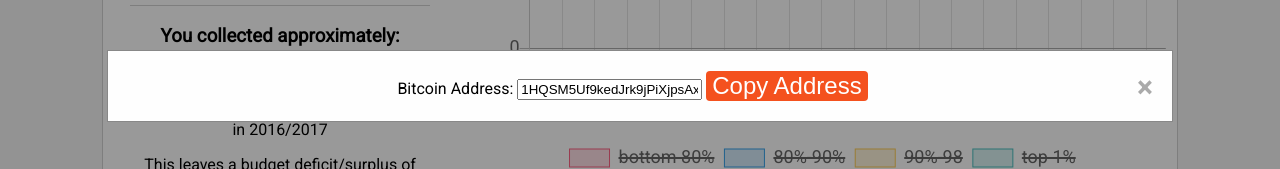
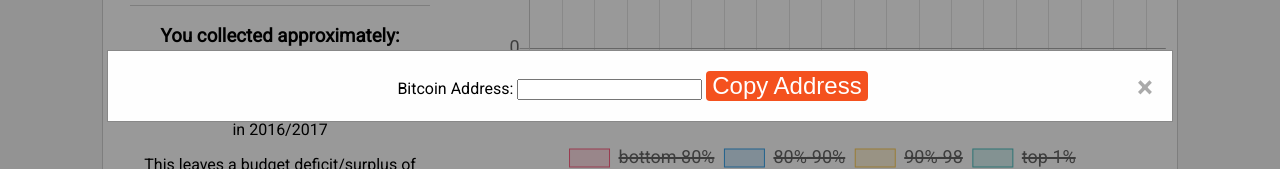
Before and after one commit to JonathanW31415/choose-taxes, a plain HTML site: page project/index.html in a window 1280 px wide. Both pictures are taken after a click on the button "Donate". Shown: the part 810-979 px from the top of the page. Drawn offline with nearby package versions, Linux system fonts and the light colour scheme.

Commit message:
changes to index.html

```diff
--- a/project/index.html
+++ b/project/index.html
@@ -52,7 +52,7 @@
 				<div id="donatePopup" class="modal">
 					<div class="modal-content">
 						<span class="close" onclick='donatePopup.style.display="none"'>&times;</span>
-						Bitcoin Address: <input type="text" id="bitcoinAddress" value="1HQSM5Uf9kedJrk9jPiXjpsAxv6BYy76oY" readonly>
+						Bitcoin Address: <input type="text" id="bitcoinAddress" value="" readonly>
 						<button class="button" onlclick="copy()"><span>Copy Address</span></button>
 					</div>
 				</div>
```
